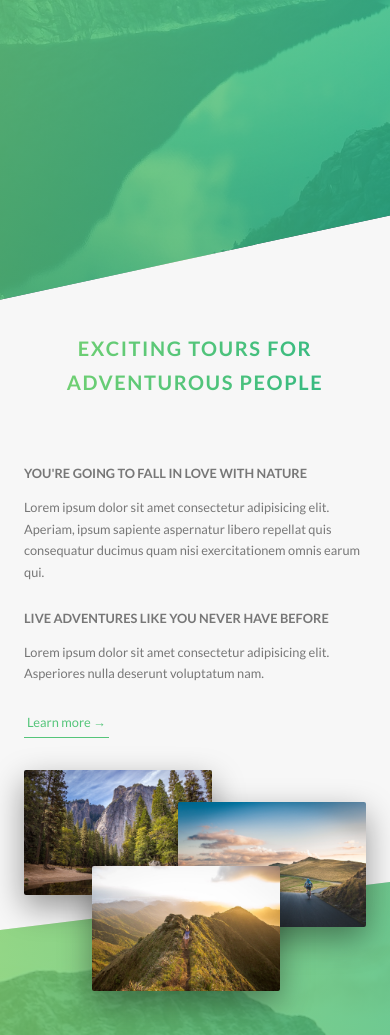
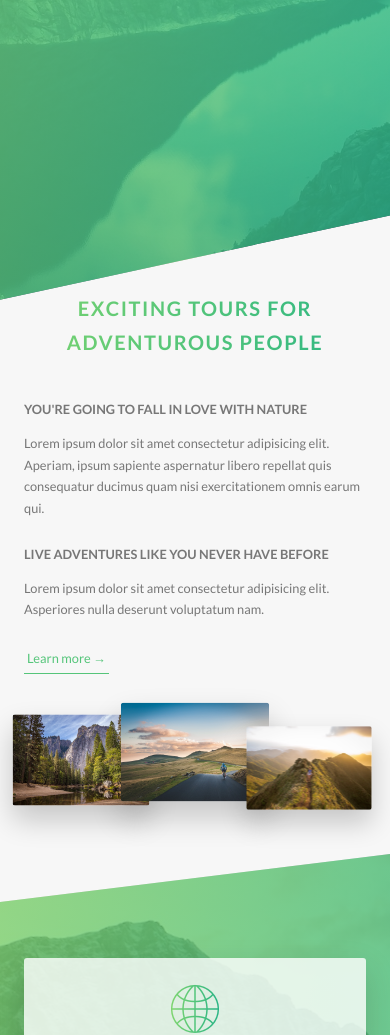
Before and after one commit to HungN0102/Nat, a website: page index.html in a window 390 px wide. Shown: the part 502-1537 px from the top of the page. Drawn offline with Linux system fonts and the light colour scheme.

Commit message:
fix layout responsive

```diff
--- a/sass/base/_utilities.scss
+++ b/sass/base/_utilities.scss
@@ -1,8 +1,21 @@
 .u-center-text { text-align: center !important; }
 
 .u-margin-bottom-small { margin-bottom: 1.5rem !important; }
-.u-margin-bottom-medium { margin-bottom: 4rem !important; }
-.u-margin-bottom-big { margin-bottom: 8rem !important; }
+.u-margin-bottom-medium {
+    margin-bottom: 4rem !important;
+
+    @include respond(tab-port) {
+        margin-bottom: 3rem !important;
+    }
+}
+
+.u-margin-bottom-big {
+    margin-bottom: 8rem !important;
+
+    @include respond(tab-port) {
+        margin-bottom: 5rem !important;
+    }
+}
 
 .u-margin-top-big { margin-top: 8rem !important; }
 .u-margin-top-huge { margin-top: 10rem !important; }
--- a/sass/components/_composition.scss
+++ b/sass/components/_composition.scss
@@ -10,19 +10,42 @@
         transition: all .2s;
         outline-offset: 2rem;
 
+        @include respond(tab-port) {
+            position: relative;
+            float: left;
+            width: 33.33%;
+            box-shadow: 0 1.5rem 3rem rgba($color-black, .2);
+        }
+
         &--p1 {
             left: 0;
             top: -2rem;
+
+            @include respond(tab-port) {
+                top: 0;
+                transform: scale(1.2);
+            }
         }
 
         &--p2 {
             right: 0;
             top: 2rem;
+
+            @include respond(tab-port) {
+                top: -1rem;
+                transform: scale(1.3);
+            }
         }
 
         &--p3 {
             left: 20%;
             top: 10rem;
+
+            @include respond(tab-port) {
+                top: 1rem;
+                left: 0;
+                transform: scale(1.1);
+            }
         }
 
         &:hover {
--- a/sass/components/_feature-box.scss
+++ b/sass/components/_feature-box.scss
@@ -6,6 +6,10 @@
     border-radius: 3px;
     box-shadow: 0 1.5rem 4rem rgba($color-black, .15);
     transition: transform .3s;
+
+    @include respond(tab-port) {
+        padding: 2rem;
+    }
 
     &__icon {
         font-size: 6rem;
--- a/sass/layout/_footer.scss
+++ b/sass/layout/_footer.scss
@@ -15,6 +15,10 @@
     &__logo-box {
         text-align: center;
         margin-bottom: 8rem;
+
+        @include respond(tab-port) {
+            margin-bottom: 4rem;
+        }
     }
 
     &__list {
--- a/sass/pages/_home.scss
+++ b/sass/pages/_home.scss
@@ -2,6 +2,10 @@
     background-color: $color-grey-light-1;
     padding: 25rem 0;
     margin-top: -20vh;
+
+    @include respond(tab-port) {
+        padding: 20rem 0;
+    }
 }
 
 .section-features {
@@ -19,12 +23,19 @@
         transform: skewY(7deg);
     }
 
+    @include respond(tab-port) {
+        padding: 10rem 0;
+    }
 }
 
 .section-tours {
     background-color: $color-grey-light-1;
     padding: 25rem 0 15rem 0;
     margin-top: -10rem;
+
+    @include respond(tab-port) {
+        padding: 20rem 0 10rem 0;
+    }
 }
 
 .section-stories {
```
Also changed, not shown: css/style.css.
